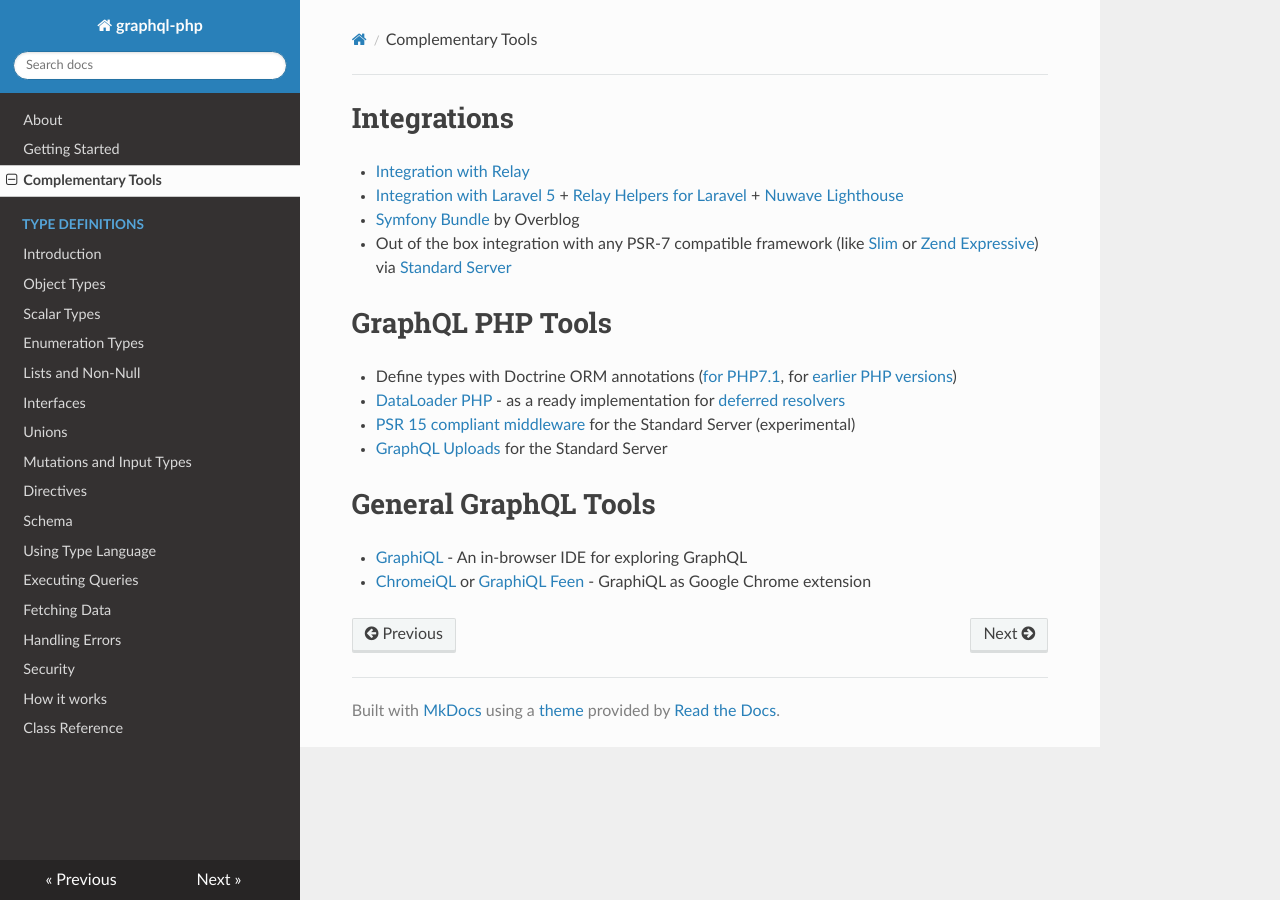
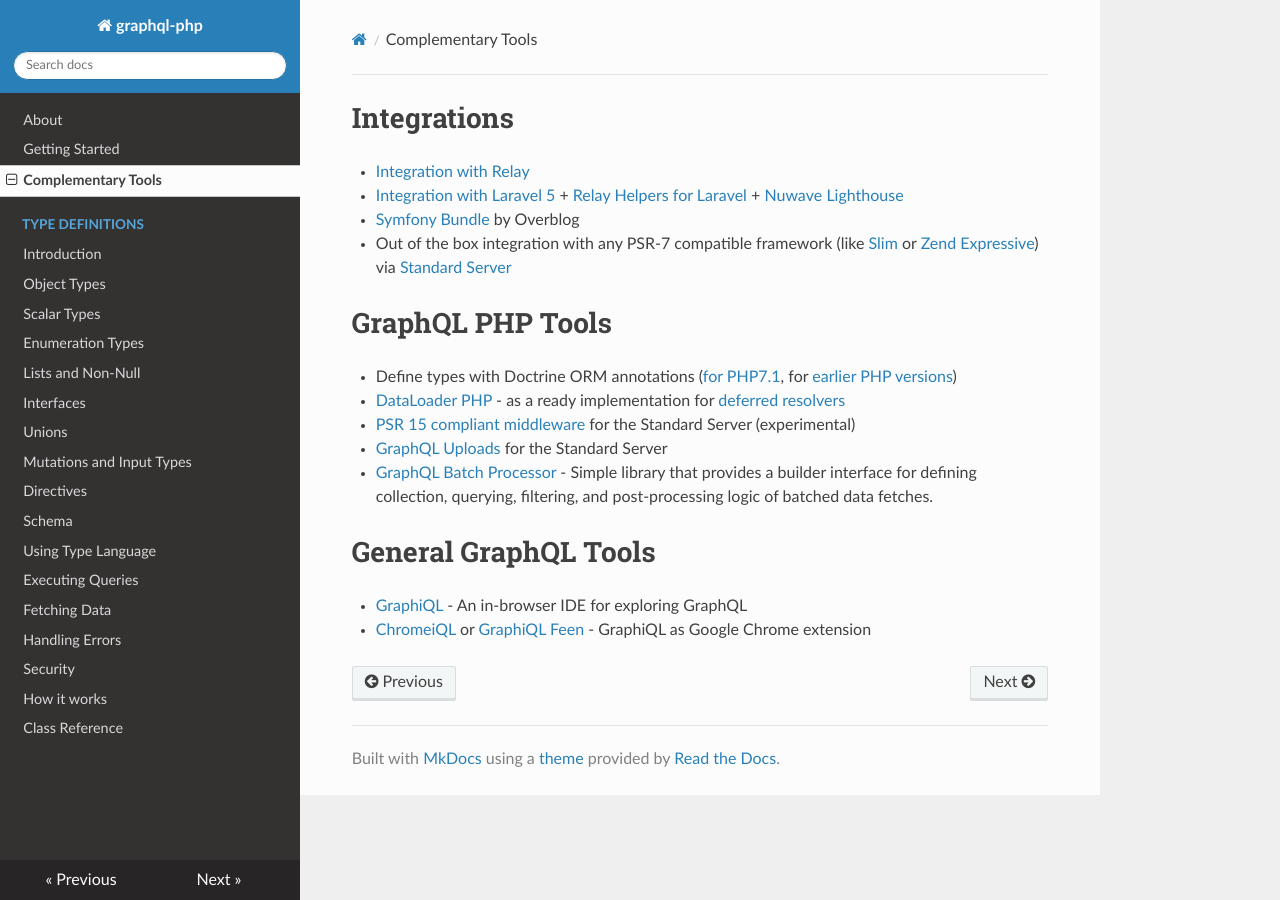
Before and after one commit to webonyx/graphql-php, an MkDocs documentation site: the page built from docs/complementary-tools.md, in a window 1280 px wide. Built offline with MkDocs 1.6.1, drawn with Linux system fonts in a browser that asks for light colours; nearby versions of some CDN libraries; old or Windows-style settings are respelled for this version of MkDocs.

Commit message:
Update complementary-tools.md
Adding reference to graphql-batch-processing library

(cherry picked from commit ec77f43)

```diff
--- a/docs/complementary-tools.md
+++ b/docs/complementary-tools.md
@@ -11,6 +11,7 @@
 * [DataLoader PHP](https://github.com/overblog/dataloader-php) - as a ready implementation for [deferred resolvers](data-fetching.md#solving-n1-problem)
 * [PSR 15 compliant middleware](https://github.com/phps-cans/psr7-middleware-graphql) for the Standard Server (experimental)
 * [GraphQL Uploads](https://github.com/Ecodev/graphql-upload) for the Standard Server
+* [GraphQL Batch Processor](https://github.com/vasily-kartashov/graphql-batch-processing) - Simple library that provides a builder interface for defining collection, querying, filtering, and post-processing logic of batched data fetches.
 
 # General GraphQL Tools
 
```
